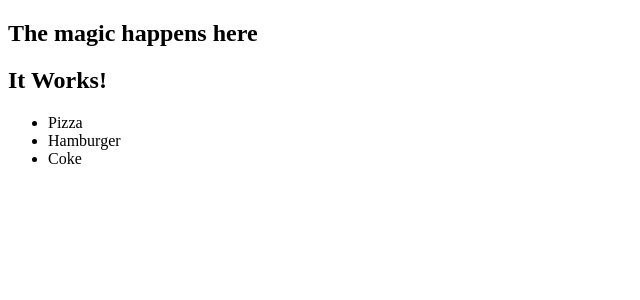
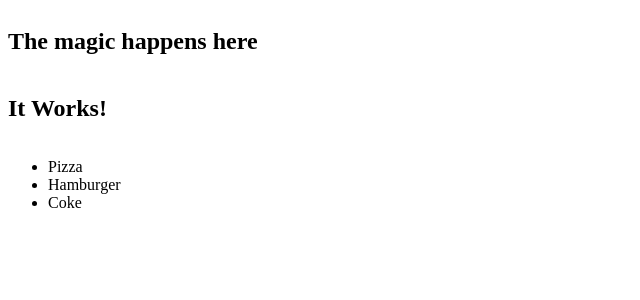
Before and after one commit to wakeupgrumpy/H2021Webapplikasjoner, a React (Create React App) app in the folder 5-Intro-React/: page / in a window 1280 px wide. Shown: the top 300 px of the page, without its empty margins (0-640 px from the left). Built offline with nearby package versions, Linux system fonts and the light colour scheme.

Commit message:
Lagt til styling på wrapper

```diff
--- a/5-Intro-React/src/App.js
+++ b/5-Intro-React/src/App.js
@@ -11,6 +11,7 @@ const App = () => {
   return (
     <Wrapper>
       <h1>The magic happens here</h1>
+
       <MyComponent title={'It Works!'} />
       <Food food={food} />
     </Wrapper>
--- a/5-Intro-React/src/components/Wrapper.js
+++ b/5-Intro-React/src/components/Wrapper.js
@@ -1,6 +1,6 @@
 const Wrapper = (props) => {
   return (
-    <section>
+    <section className='flex'>
       {props.children}
     </section>
   )
--- a/5-Intro-React/src/styles.scss
+++ b/5-Intro-React/src/styles.scss
@@ -2,3 +2,8 @@
   font-family: sans-serif;
   text-align: center;
 }
+
+.flex {
+  display: flex;
+  flex-direction: column;
+}
```
Also changed, not shown: 1 other file (tests, documents, lock files or other folders).
